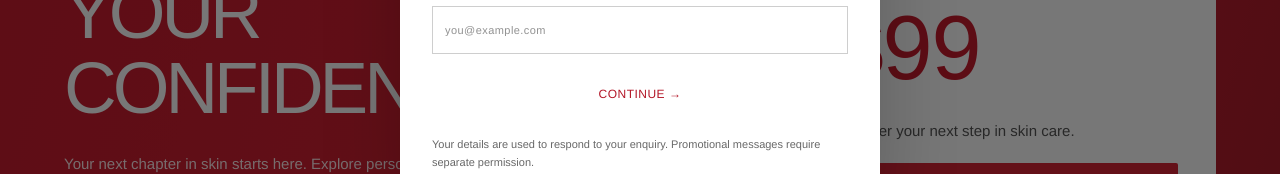
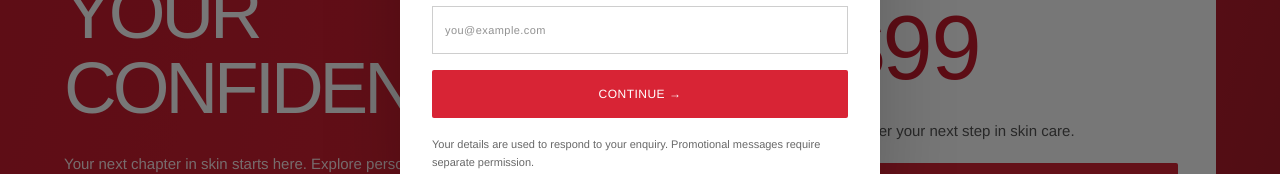
Before and after one commit to tarlorhuang-alt/venux-skin-clinic, a Next.js app: page / in a window 1280 px wide. Shown: the part 439-613 px from the top of the page. Built offline with nearby package versions, Linux system fonts and the light colour scheme; no server answers; the database is empty.

Commit message:
Keep popup submit button visible within the homepage hero

```diff
--- a/app/enquiry-popup.css
+++ b/app/enquiry-popup.css
@@ -1 +1,2 @@
 body.isa-enquiry-open{overflow:hidden}.enquiry-dialog{border:0;padding:0;background:#fff;color:#181818;width:min(480px,calc(100vw - 32px));max-height:calc(100dvh - 40px);overflow-y:auto;border-radius:3px;box-shadow:0 20px 80px #0003;margin:auto}.enquiry-dialog::backdrop{background:#0008}.enquiry-dialog .home-enquiry{box-shadow:none!important;padding:42px 32px 30px!important;border-radius:0!important}.enquiry-dialog-close{position:absolute;right:12px;top:8px;width:34px;height:34px;border:0;background:#fff;color:#333;font:400 28px/1 Arial,sans-serif;cursor:pointer;z-index:1}.enquiry-dialog-close:focus-visible,.enquiry-open-button:focus-visible{outline:2px solid #bd2233;outline-offset:3px}.enquiry-dialog .home-enquiry h2{font-weight:400!important}.enquiry-dialog .home-enquiry button,.enquiry-dialog .home-enquiry label,.enquiry-dialog .home-enquiry .enquiry-eyebrow{font-weight:400!important}.enquiry-dialog .home-enquiry form{grid-template-columns:1fr}.enquiry-dialog .home-enquiry .button{background:#d82435;color:#fff;border-radius:2px}.enquiry-dialog .home-enquiry input,.enquiry-dialog .home-enquiry select{font-weight:400}@media(max-width:640px){.enquiry-dialog .home-enquiry{padding:40px 24px 26px!important}}
+.isa-public-home .enquiry-dialog .home-enquiry .button.dark{background:#d82435;color:#fff;min-height:48px;border:0}
```
